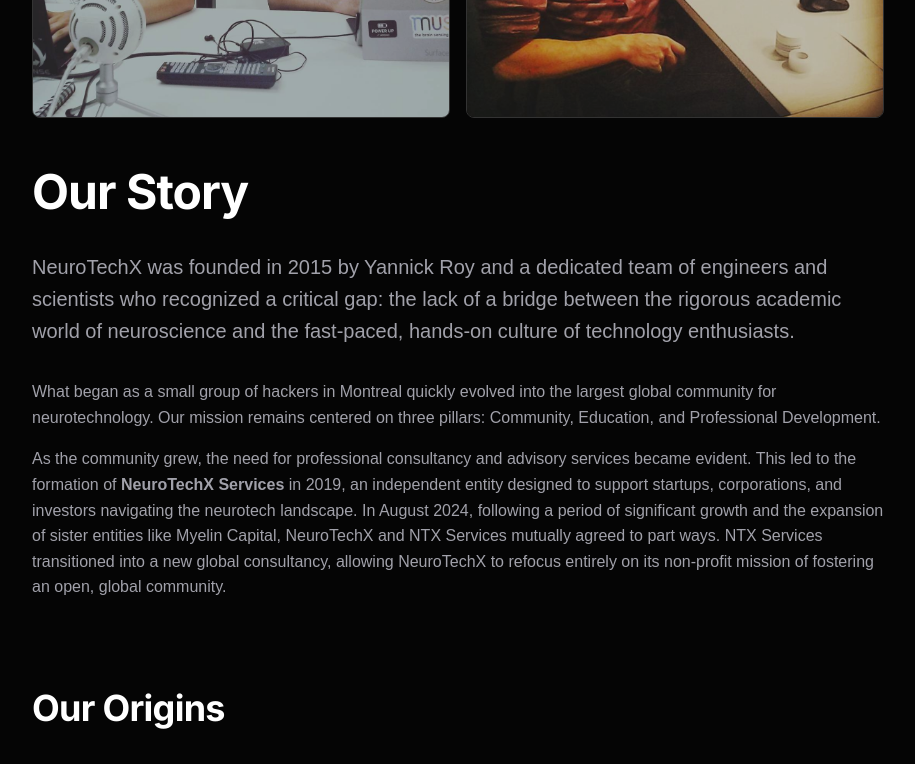
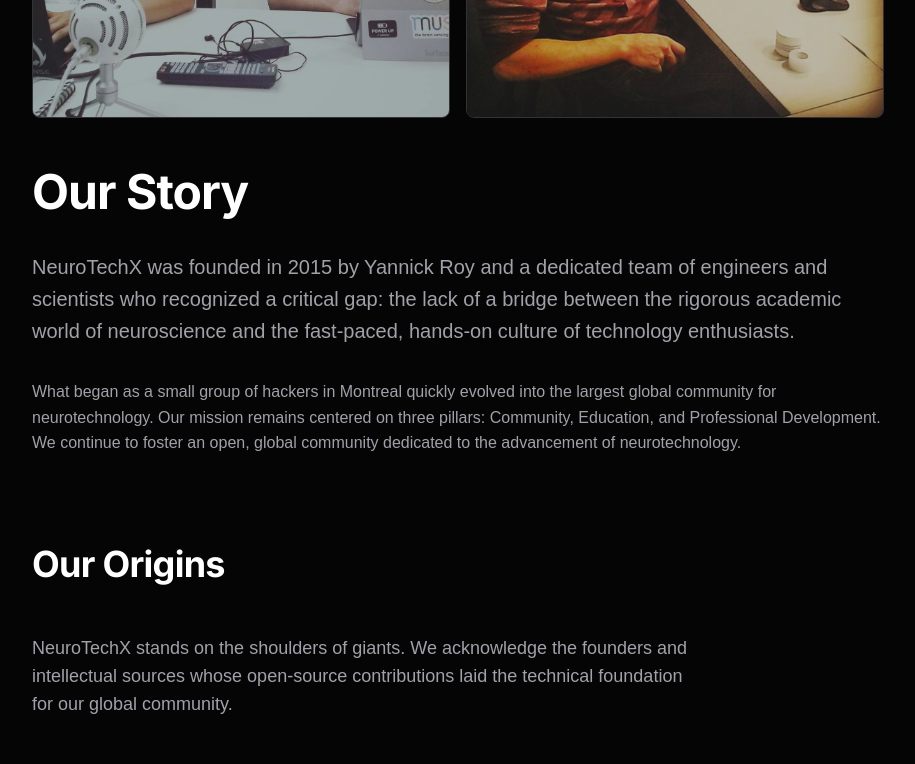
Before and after one commit to webntx/neurotechx-website, a Next.js app: page /about in a window 1280 px wide. Shown: the part 492-1256 px from the top of the page, without its empty margins (182-1097 px from the left). Built offline with nearby package versions, Linux system fonts and the light colour scheme; a web font is replaced by a local one.

Commit message:
chore: remove NTX Services from founding story paragraph

```diff
--- a/src/app/about/page.tsx
+++ b/src/app/about/page.tsx
@@ -37,11 +37,8 @@ export default function AboutPage() {
                     NeuroTechX was founded in 2015 by Yannick Roy and a dedicated team of engineers and scientists who recognized a critical gap: the lack of a bridge between the rigorous academic world of neuroscience and the fast-paced, hands-on culture of technology enthusiasts.
                 </p>
                 <div className={styles.cardText}>
-                    <p className="mb-4">
-                        What began as a small group of hackers in Montreal quickly evolved into the largest global community for neurotechnology. Our mission remains centered on three pillars: Community, Education, and Professional Development.
-                    </p>
                     <p>
-                        As the community grew, the need for professional consultancy and advisory services became evident. This led to the formation of <strong>NeuroTechX Services</strong> in 2019, an independent entity designed to support startups, corporations, and investors navigating the neurotech landscape. In August 2024, following a period of significant growth and the expansion of sister entities like Myelin Capital, NeuroTechX and NTX Services mutually agreed to part ways. NTX Services transitioned into a new global consultancy, allowing NeuroTechX to refocus entirely on its non-profit mission of fostering an open, global community.
+                        What began as a small group of hackers in Montreal quickly evolved into the largest global community for neurotechnology. Our mission remains centered on three pillars: Community, Education, and Professional Development. We continue to foster an open, global community dedicated to the advancement of neurotechnology.
                     </p>
                 </div>
             </section>
```
